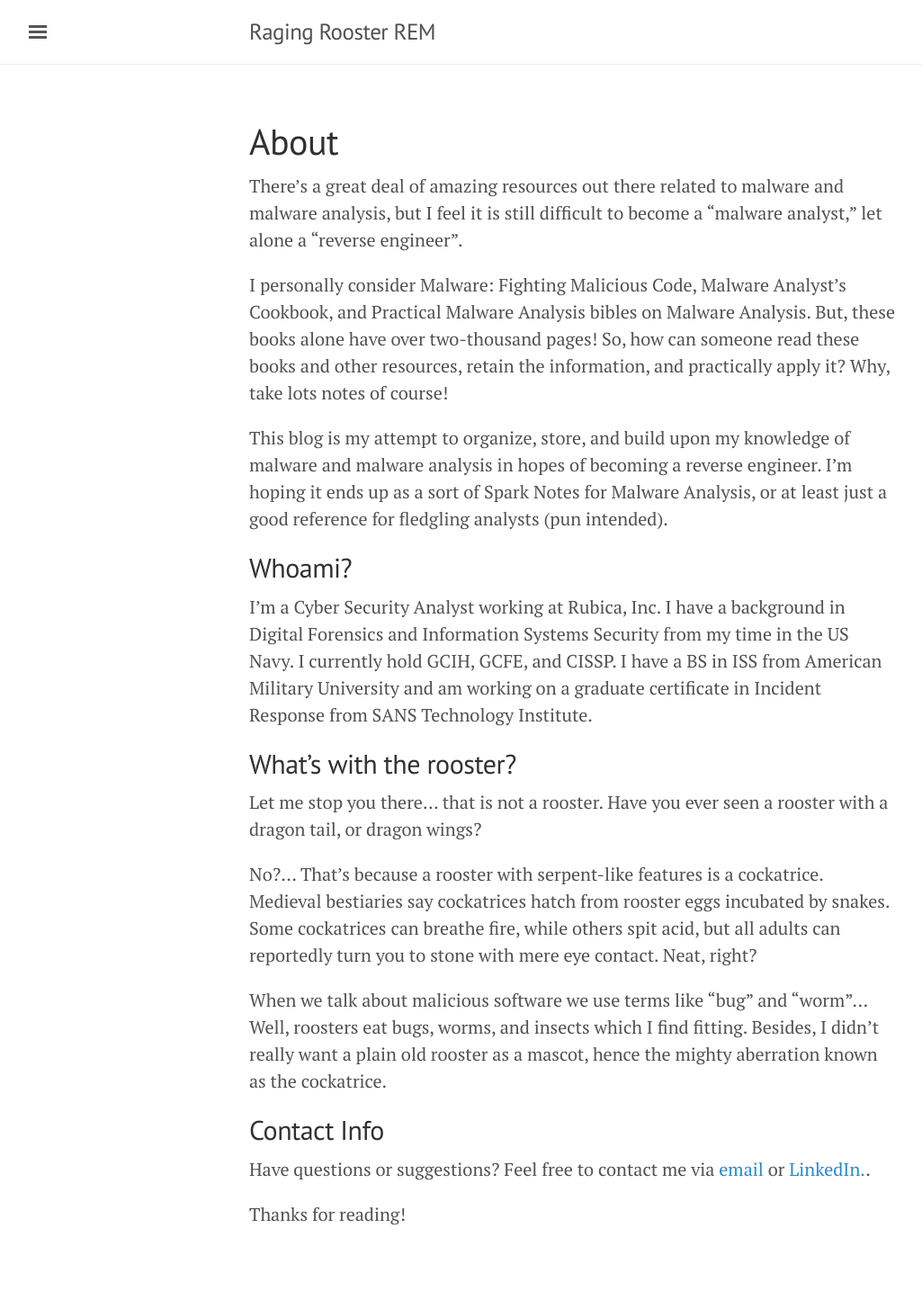
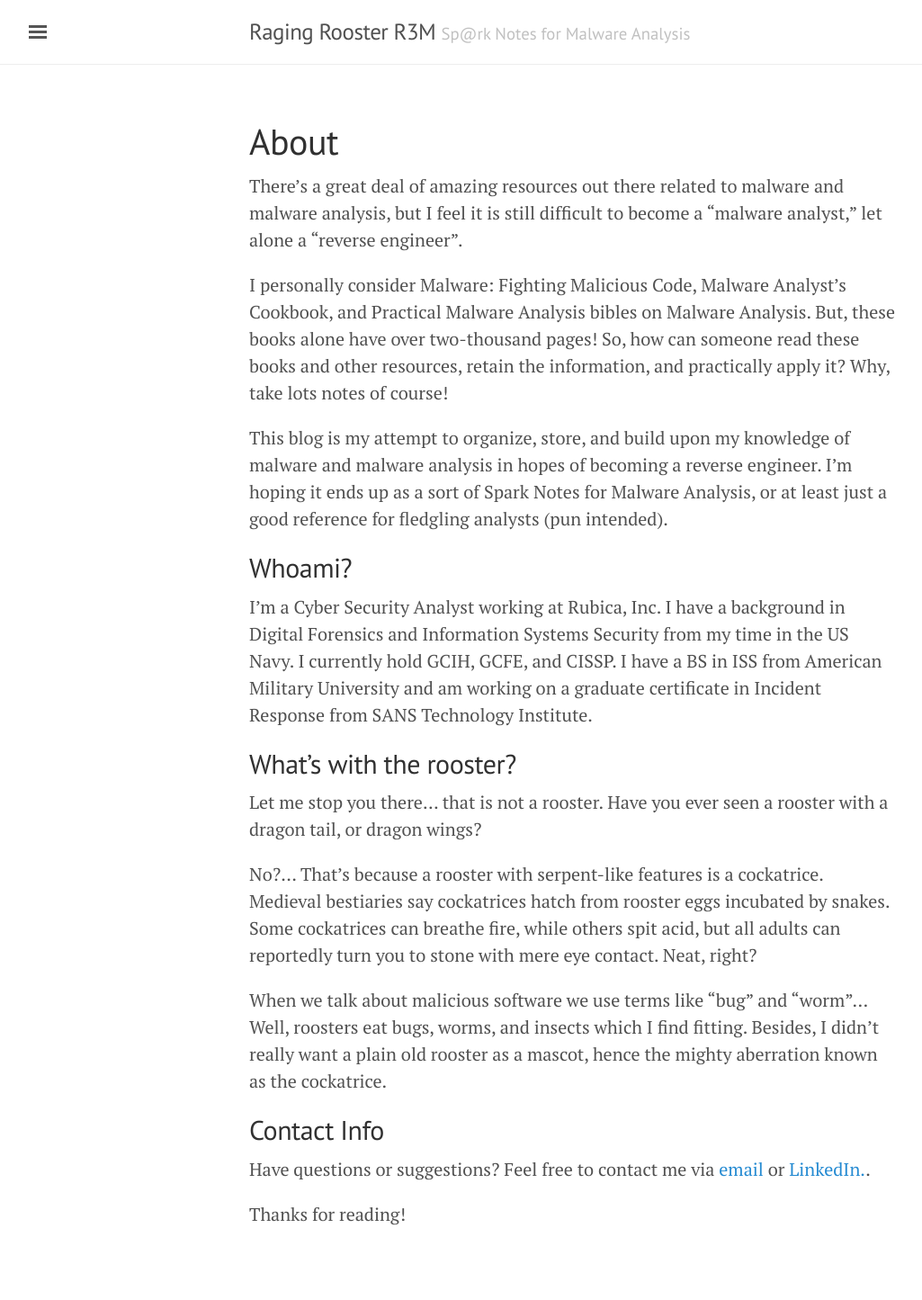
Before and after one commit to ragingrooster/ragingrooster.github.io, a Jekyll site: the page built from about.md, in a window 1280 px wide. Shown: the whole page at 90% size, without its empty margins (3-1028 px from the left). Built offline with Jekyll 4.4.1, drawn with Linux system fonts in a browser that asks for light colours.

Commit message:
Update _config.yml

```diff
--- a/_config.yml
+++ b/_config.yml
@@ -5,8 +5,9 @@ permalink:           pretty
 #relative_permalinks: true
 
 # Setup
-title:               Raging Rooster REM
-description:         'Sp@rk Notes for Malware Analysis'
+title:               Raging Rooster R3M
+tagline:             'Sp@rk Notes for Malware Analysis'
+#description:
 url:                 https://ragingrooster.github.io
 baseurl:             ''
 plugins:              [jekyll-paginate]
```
